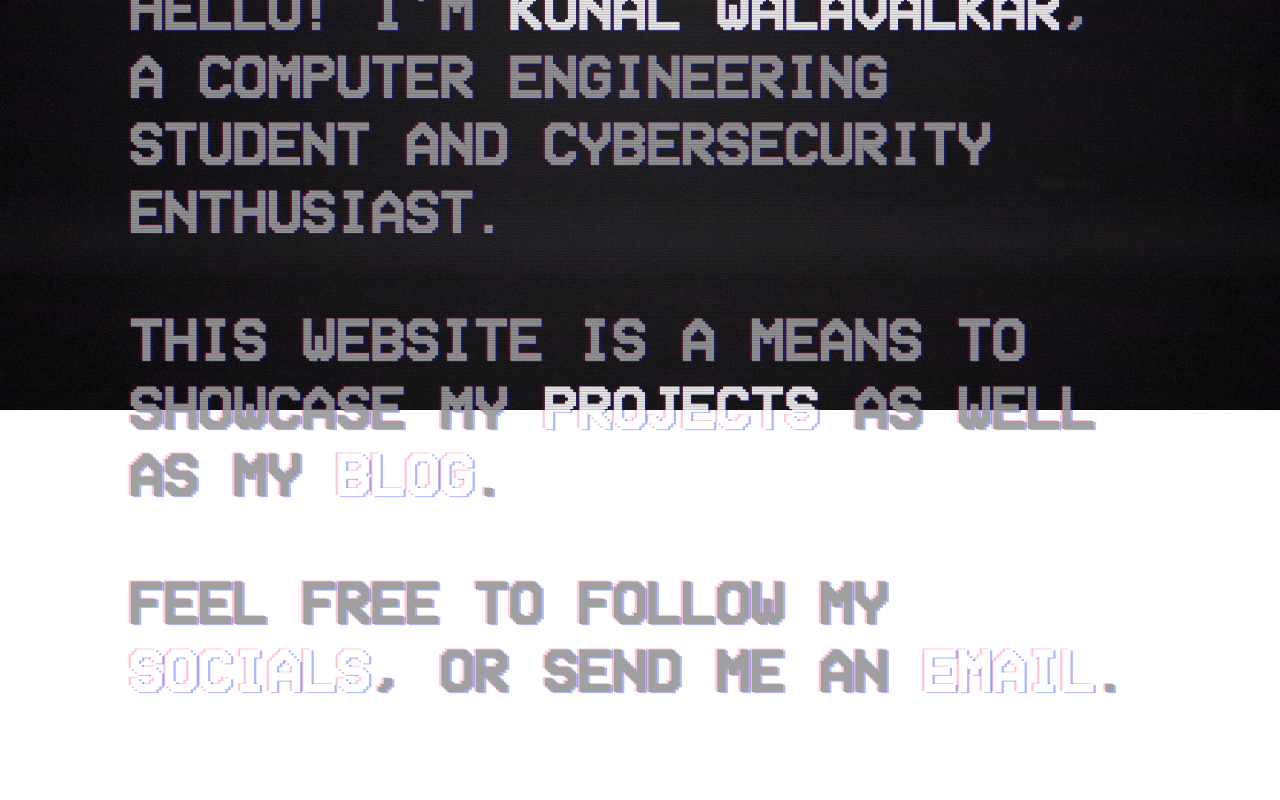
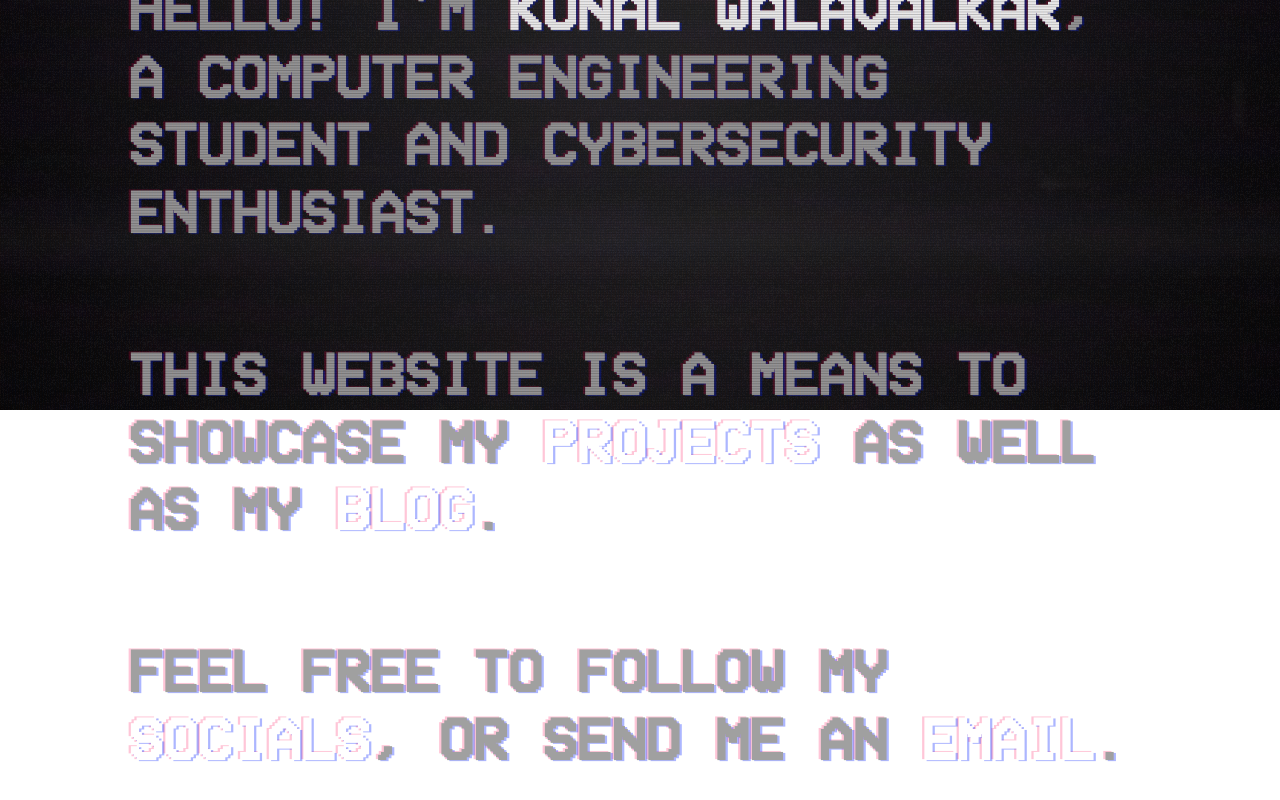
Before and after one commit to kunalwalavalkar/Portfolio, a React (Create React App) app: page /home in a window 1280 px wide. Shown: the part 390-1190 px from the top of the page. Built offline with nearby package versions, Linux system fonts and the light colour scheme.

Commit message:
First commit

```diff
--- a/src/pages/Home.js
+++ b/src/pages/Home.js
@@ -30,7 +30,7 @@ const Home = () => {
 			/>
 
 			<h2>
-				<p className='spacing'>
+				<p>
 					<span className="personal">HELLO! I'M </span>
 					<span className="hiddenTxt">
 						<Button button="KUNAL WALAVALKAR" buttonClassName="nonClickable pages" />
@@ -42,7 +42,10 @@ const Home = () => {
 					<span className="personal">.</span>
 				</p>
 
-				<p className='spacing'>
+				<br/>
+				<br/>
+
+				<p>
 					<span className="personal">THIS WEBSITE IS A MEANS TO SHOWCASE MY </span>
 					<span>
 						<Button button="PROJECTS" buttonClassName="clickable pages" buttonHref="/projects" />
@@ -59,7 +62,10 @@ const Home = () => {
 					<span className="personal">.</span>
 				</p>
 
-				<p className='spacing'>
+				<br/>
+				<br/>
+
+				<p>
 					<span className="personal">FEEL FREE TO FOLLOW MY </span>
 					<span>
 						<Button button="SOCIALS" buttonClassName="clickable pages" buttonHref="/socials" />
```
